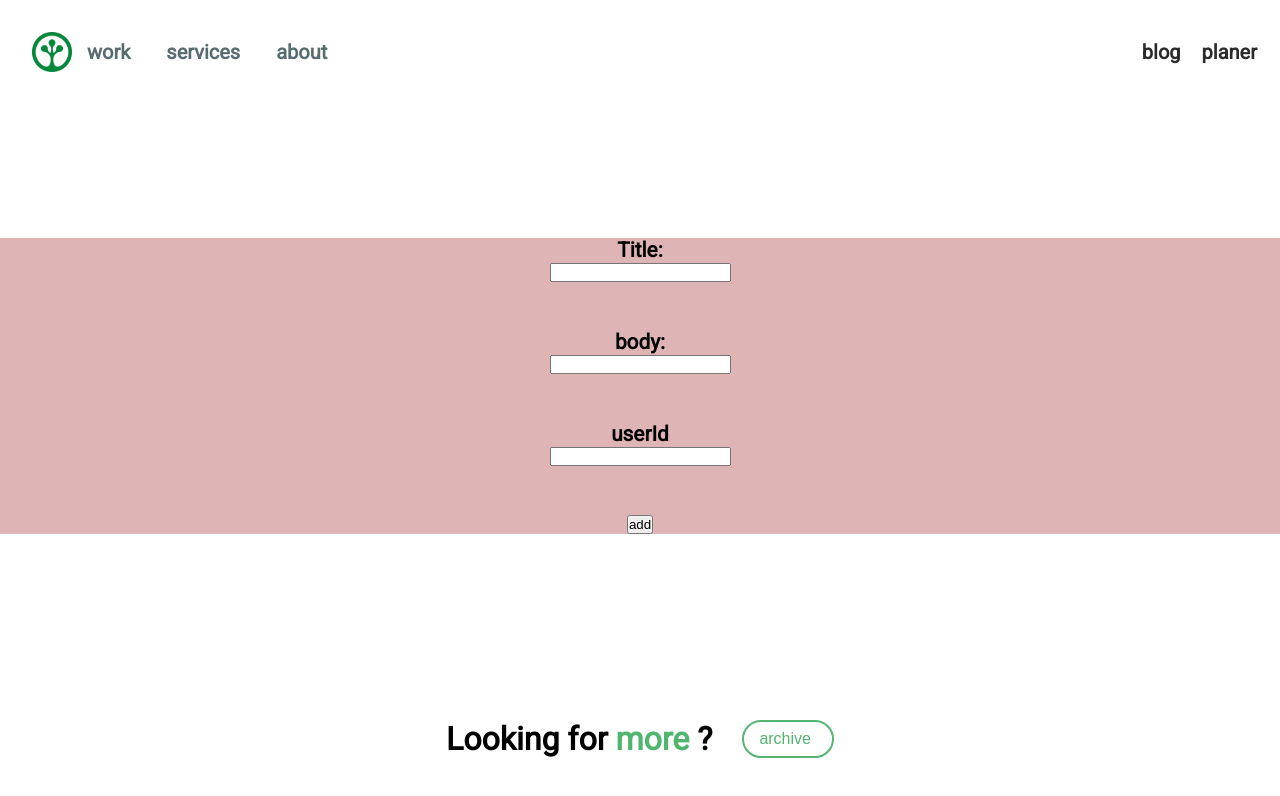
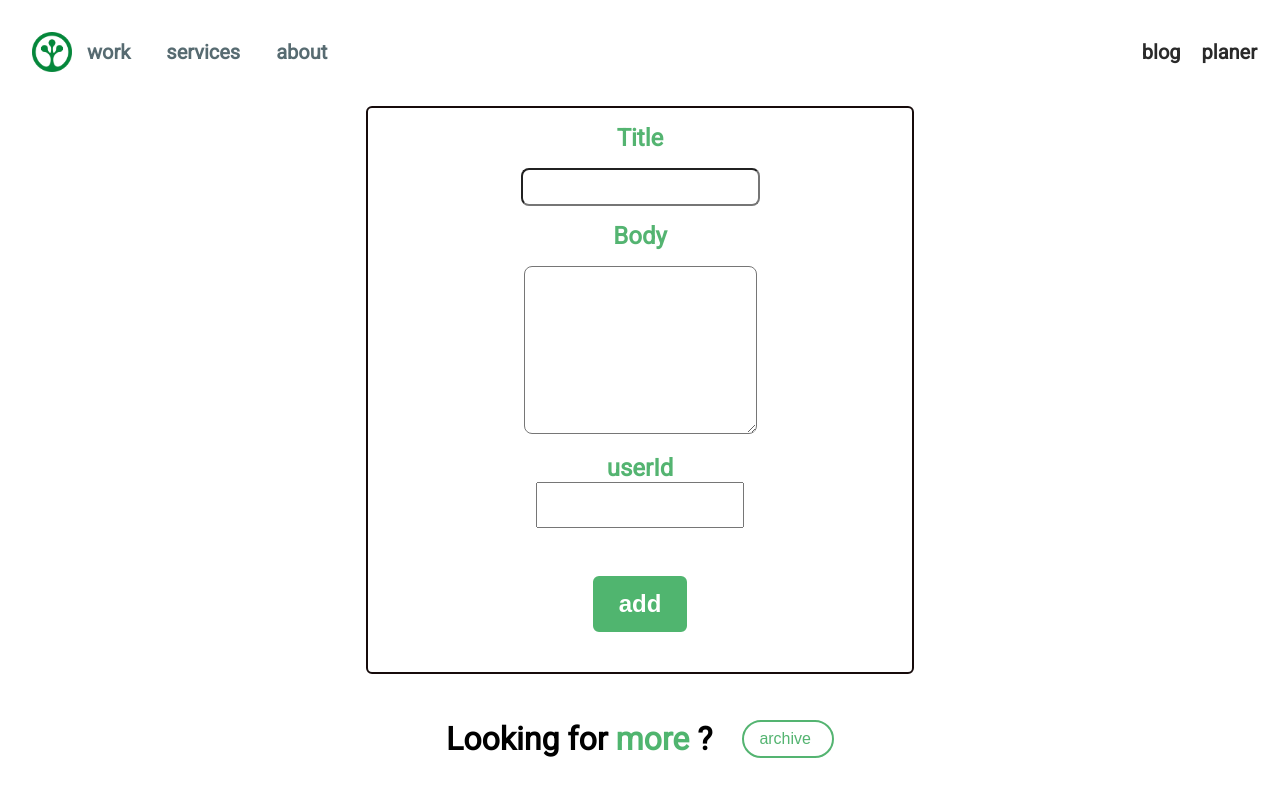
Before and after one commit to MTS999/blog-website, a React (Vite) app: page /addPost in a window 1280 px wide. Shown: the top 796 px of the page. Built offline with nearby package versions, Linux system fonts and the light colour scheme; no server answers; a web font is replaced by a local one.

Commit message:
use axios and css refector

```diff
--- a/src/components/Main.jsx
+++ b/src/components/Main.jsx
@@ -1,14 +1,16 @@
 
 
 import blog_img from "../images/blog_img.png"
+import { useNavigate } from "react-router-dom"
 export default function Header() {
-
+  const navigate=useNavigate()
     return (
         <>
             <nav className="main">
                 <div className="main-left">
                     <h1 className="heading">Articles for <span className="heading-span">front-end devs </span> </h1>
                     <p className="heading-detail">Articles on web performance ,responsive web design and more</p>
+                    <button className="add-btn" onClick={() => navigate("/addPost")}>ADD POST <i className="nf nf-oct-file_added"></i>     </button>
                 </div>
                 <div className="main-right">
 
--- a/src/components/PostEdit.jsx
+++ b/src/components/PostEdit.jsx
@@ -64,7 +64,7 @@ export default function PostEdit() {
             temp_error.title = " title length is less then 5"
         }
         else if (formData.body.length <= 5) {
-            temp_error.title = "body length is less then 5"
+            temp_error.body = "body length is less then 5"
         }
         else if (!formData.userId) {
             temp_error.userId = "userId is required";
@@ -76,9 +76,10 @@ export default function PostEdit() {
 
 
         if (Object.keys(temp_error).length === 0) {
-            fetch(requestobj, {
+            axios({
+                url: requestobj,
                 method: methods,
-                body: JSON.stringify({
+                data: JSON.stringify({
                     id: params.id,
                     title: formData.title,
                     body: formData.body,
@@ -88,8 +89,8 @@ export default function PostEdit() {
                     'Content-type': 'application/json; charset=UTF-8',
                 },
             })
-                .then((response) => response.json())
-                .then((json) => console.log(json));
+                // .then((response) => response.json())
+                .then((response) => console.log(response));
 
         }
     }
@@ -107,7 +108,7 @@ export default function PostEdit() {
                     <div>
 
                         <label htmlFor="title">
-                            Title:
+                            Title
                         </label>
                     </div>
 
@@ -126,13 +127,13 @@ export default function PostEdit() {
                     <div>
 
                         <label htmlFor="body">
-                            body:
+                            Body
                         </label>
                     </div>
 
                     <div>
 
-                        <input
+                        <textarea
                             className="body1"
                             type="text"
                             name="body"
@@ -164,11 +165,11 @@ export default function PostEdit() {
                             onChange={handleChange}
 
                         />
-                    </div>
+                    </div  >
                     {error.userId && <p>{error.userId}</p>}
-                    <div>
+                    <div className="update-btn">
 
-                        <button type="submit"> {addPost ? "add" : "update"}</button>
+                        <button  className="edit" type="submit"> {addPost ? "add" : "update"}</button>
                     </div>
 
 
--- a/src/components/PostList.jsx
+++ b/src/components/PostList.jsx
@@ -65,10 +65,9 @@ export default function PostList() {
         [])
 
 
-    if (posts === null) {
-        return <div className="loader"></div>
-    }
-
+        if (posts === null) {
+            return <div className="loader"></div>
+        }
 
     const postList = posts.map((post) => (
         <div className="contant" key={post.id} onClick={() => handleSeen(post.id)}>
@@ -94,18 +93,10 @@ export default function PostList() {
                 </div>
             }
 
-
-
-
-
-
         </div>
 
+    ))
 
-
-
-
-    ))
 
     return (
         <>
@@ -113,8 +104,6 @@ export default function PostList() {
             <Main />
 
             <div className="post-list">
-                {/* <button className="add-btn" onClick={() => setShowModel(true)}>ADD</button> */}
-                <button className="add-btn" onClick={() => navigate("/addPost")}>ADD</button>
 
                 {postList}
             </div>
--- a/src/index.css
+++ b/src/index.css
@@ -1,17 +1,17 @@
 @import "https://www.nerdfonts.com/assets/css/webfont.css";
 
-@import url('https://fonts.googleapis.com/css2?family=Roboto&display=swap');
+@import url("https://fonts.googleapis.com/css2?family=Roboto&display=swap");
 
 * {
   margin: 0;
   padding: 0;
 }
-html{
+html {
   padding: 0;
   margin: 0;
 }
-body{
-    font-family: 'Roboto', sans-serif;
+body {
+  font-family: "Roboto", sans-serif;
   margin: 0;
   padding: 0;
 }
@@ -32,7 +32,7 @@ body{
   margin-bottom: 2em;
   width: 100%;
 }
-header{
+header {
   top: 0;
 }
 
@@ -53,13 +53,12 @@ header{
   width: 40px;
   display: inline-block;
   margin-right: 15px;
-
 }
-i{
+i {
   margin-left: 6px;
 }
-.mts{
-    color: #50B56F;
+.mts {
+  color: #50b56f;
 }
 
 a {
@@ -67,7 +66,7 @@ a {
 }
 
 .left-link {
-    color: #576B71;
+  color: #576b71;
   font-weight: bold;
   font-size: 20px;
   margin-right: 30px;
@@ -75,7 +74,7 @@ a {
 
 .right-link {
   text-decoration: none;
-    color: #2A2A2A;
+  color: #2a2a2a;
   font-weight: bold;
   font-size: 20px;
   margin-right: 15px;
@@ -87,7 +86,6 @@ a {
   display: flex;
   flex-wrap: wrap;
   padding: 0px 40px;
-
 }
 
 .main-left {
@@ -108,16 +106,14 @@ a {
 }
 
 .heading-span {
-    color: #54B471;
+  color: #54b471;
   display: block;
-
 }
 
 .heading-detail {
-    color: #576B71;
+  color: #576b71;
   font-size: 30px;
   font-weight: 500;
-
 }
 
 .blog-img {
@@ -125,15 +121,39 @@ a {
   padding-left: 100px;
 }
 
-
 /* post-List */
 
-.add-btn{
+.add-btn {
   margin-left: auto;
-    padding: 1em 2em;
+  padding: .5em 1em;
+  font-size: 1.5rem;
+  background-color: #50B56F;
+  color: white;
+  font-weight: bold;
+  margin-top: 2rem;
+  border: 1px solid #50B56F;
   border-radius: 6px;
-    /* margin-bottom: 3em; */
-    /* margin-top: 2em; */
+  margin-bottom: 3em;
+  margin-top: 2em;
+ }
+
+.edit{
+   margin-top: 1rem;
+   background-color:  #50B56F;
+   padding: .5em 1em;
+   font-size: 1.5rem;
+   font-weight: bold;
+   border: 2px solid #50B56F;
+   border-radius: 6px;
+   color: white;
+   margin-bottom: 1em;
+
+
+
+}
+.add-btn,.edit:hover{
+    background-color: white;
+    color: black;
 }
 
 .post-list {
@@ -144,42 +164,40 @@ a {
   align-items: start;
   padding: 30px 300px 70px;
 }
-.contant{
+.contant {
   /* background-color: #a3b593; */
   margin: 10px;
   border-radius: 4px;
   padding: 6px 16px;
   padding-bottom: 25px;
-    transition: all ease .3s;
+  transition: all ease 0.3s;
 }
 .title-link {
   text-decoration: none;
-    color: #2B2B2B;
+  color: #2b2b2b;
 }
-.contant:hover{
+.contant:hover {
   /* background-color: #d29e9e; */
   background-color: #cee7c4;
 }
 
 .post-title {
   margin-bottom: 20px;
-    color: #2A2A2A;
+  color: #2a2a2a;
   font-weight: bold;
   font-size: 40px;
-
-
 }
-.delete-btn{
-    padding: .25em .5em;
+.delete-btn {
+  padding: 0.25em 0.5em;
   font-size: 1rem;
-    margin-top: .5em;
+  margin-top: 0.5em;
 }
-.modal{
+.modal {
   display: flex;
   flex-direction: column;
 }
 
-.model-contant{
+.model-contant {
   display: flex;
   justify-content: center;
   /* width: 50vw; */
@@ -191,38 +209,35 @@ a {
   margin-top: 10em;
   padding: 3rem;
   border-radius: 10px;
-
 }
-label{
+label {
   font-size: 1.3rem;
   font-weight: 600;
   /* margin: .4em; */
 }
-.add-head{
+.add-head {
   font-size: 2rem;
-    padding: .5em;
+  padding: 0.5em;
 }
 
-.add-title, .add-body{
-    padding: .8em;
+.add-title,
+.add-body {
+  padding: 0.8em;
   border-radius: 6px;
-    margin: .25em;
+  margin: 0.25em;
   font-size: 1.2rem;
-    margin-bottom: 1.4em ;
-
-
-
+  margin-bottom: 1.4em;
 }
 /* input{
     margin-bottom: 22em ;
 } */
-.buutons{
-
+.buutons {
   display: flex;
   justify-content: space-around;
   margin-top: 10px;
 }
-.save,.delete{
+.save,
+.delete {
   padding: 1em 2em;
   border-radius: 6px;
   font-size: 1rem;
@@ -231,49 +246,46 @@ label{
 
 /* post detail */
 .post-detail {
-    color: #576B71;
+  color: #576b71;
   font-size: 20px;
   margin-bottom: 40px;
-
-
 }
 
-.detail-section{
+.detail-section {
   /* display: flex; */
   flex-direction: column;
   text-align: center;
   width: 50%;
   margin: auto;
 }
-.head{
+.head {
+margin-top: 0px;
   text-align: center;
   margin-bottom: 60px;
   font-size: 60px;
 }
-.btn{
+.btn {
   padding: 10px 20px;
   text-align: center;
   margin: auto;
   margin-bottom: 30px;
 }
 
-.title{
+.title {
   text-align: center;
   margin-bottom: 30px;
   font-size: 3rem;
 }
 
-.detail{
+.detail {
   text-align: center;
   font-size: 1.5rem;
 }
 
-
 /* footer */
-footer{
-
+footer {
 }
-.footer{
+.footer {
   width: 100vw;
   background-color: #fff;
   display: flex;
@@ -285,94 +297,141 @@ footer{
   position: fixed;
   /* margin-left: 500px; */
   bottom: 0;
-    padding:2em 0 2em 0 ;
-
+  padding: 2em 0 2em 0;
 }
 
-   .top{
+.top {
   display: flex;
   justify-content: center;
   margin-bottom: 10px;
 }
-   .top h2{
+.top h2 {
   margin-right: 30px;
   font-size: 2rem;
 }
 
-.more{
-    color: #50B56F;
+.more {
+  color: #50b56f;
 }
-   .btn-archive{
+.btn-archive {
   font-size: 1rem;
   padding: 6px 15px;
-    border: 2px solid #54B471;
+  border: 2px solid #54b471;
   border-radius: 20px;
-    color: #54B471;
+  color: #54b471;
   background-color: #fff;
-
 }
 
-   .social{
+.social {
   display: flex;
-
-
 }
 
-   .social i{
+.social i {
   margin-right: 10px;
 }
 
-
-
-
 /* feDiffuseLightingete */
 
-
-   .delete-btn{
+.delete-btn {
   background-color: #895050;
-    padding: .5em 1em;
+  padding: 0.5em 1em;
   margin-right: 6px;
   border-radius: 6px;
 }
-   .confirmation{
+.confirmation {
   margin-top: 1em;
   color: red;
 }
 
-
 /* loding */
 
+.loader {
+  /* display: block;
+ margin: auto;
+ text-align: center;
+ height: 100vh;
+ margin-top: 40vh; */
+  position: fixed;
+  top: 50%;
+  left: 50%;
+  transform:translate(-50%,-50%) ;
 
-   .loader {
   border: 16px solid #f3f3f3; /* Light grey */
   border-top: 16px solid #3498db; /* Blue */
   border-radius: 50%;
   width: 60px;
   height: 60px;
   animation: spin 2s linear infinite;
-
 }
 .loader {
+  text-align: center;
+
   border-top: 16px solid blue;
   border-bottom: 16px solid blue;
 }
 @keyframes spin {
-    0% { transform: rotate(0deg); }
-    100% { transform: rotate(360deg); }
+  0% {
+    transform: rotate(0deg);
   }
-
-
-
+  100% {
+    transform: rotate(360deg);
+  }
+}
 
 /* form data */
 
-  .form{
-    margin-top: 200px;
+.main-form {
+  /* background-color: #8a5252; */
+  width: 50%;
+  margin: auto;
+}
+
+.form {
+  font-family: "Roboto", sans-serif;
+
+  margin: auto;
+  margin-top: 68px;
   display: flex;
   flex-direction: column;
   align-items: center;
-    background-color: #deb4b4;
+  /* background-color: #deb4b4; */
+  width: 80%;
+  border: 2px solid rgb(22, 11, 11);
+  border-radius: 6px;
+  padding: 1rem;
 }
-  input{
-    margin-bottom: 3rem;
+
+label {
+  font-size: 1.5rem;
 }
+.title1 {
+  /* height: 1.5em; */
+  padding: 0.5em;
+  font-size: 1rem;
+  font-weight: 700;
+
+  border-radius: 8px;
+  margin-bottom: 1rem;
+  margin-top: 1rem;
+}
+.body1 {
+  margin-top: 1rem;
+  border-radius: 8px;
+  height: 150px;
+  padding: 0.5em;
+  font-size: 1rem;
+  margin-bottom: 1rem;
+}
+
+.userId1 {
+  padding: 1em;
+  margin-bottom: 2rem;
+}
+
+.update-btn button {
+  padding: 0.5em 1em;
+  width: 100%;
+}
+label{
+    color: #54b471;
+}
```
Also changed, not shown: src/components/PostDetail.jsx (+12 -5 lines). Lines whose indentation alone changed are shown as unchanged.
